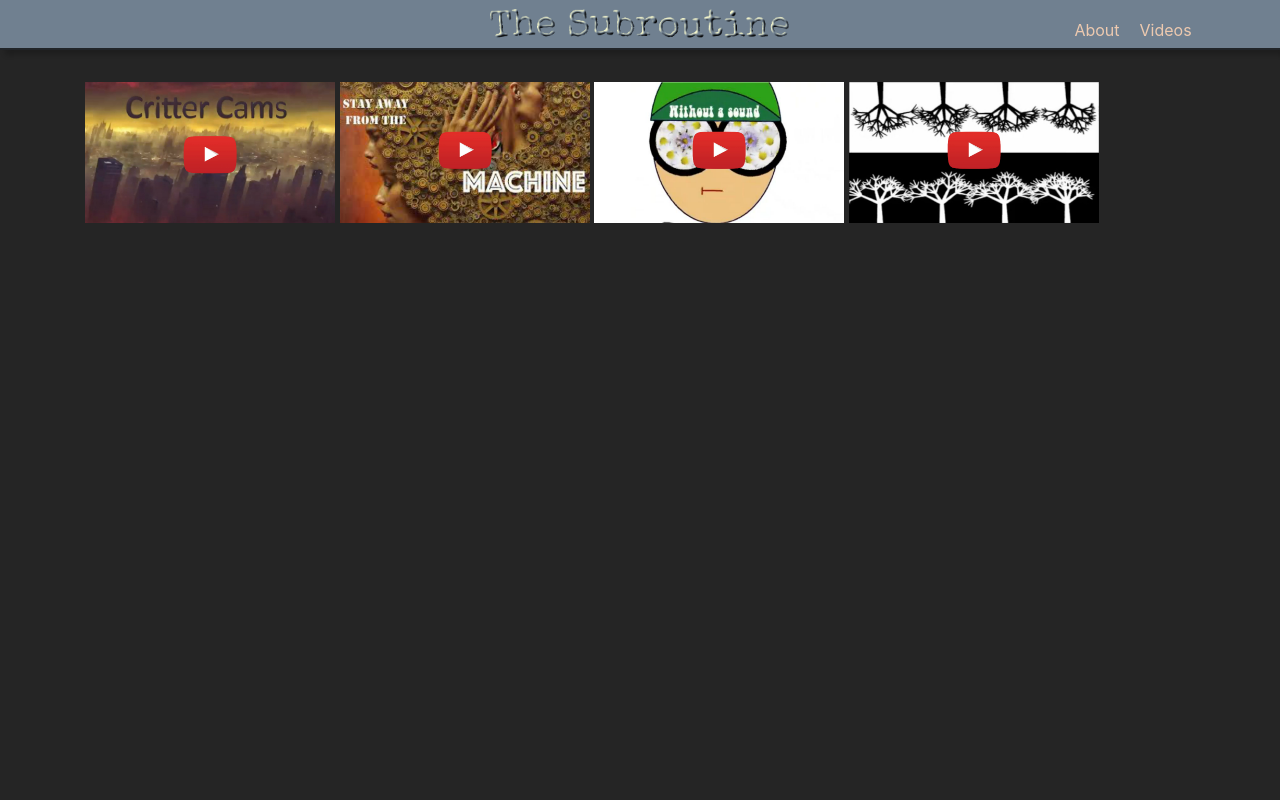
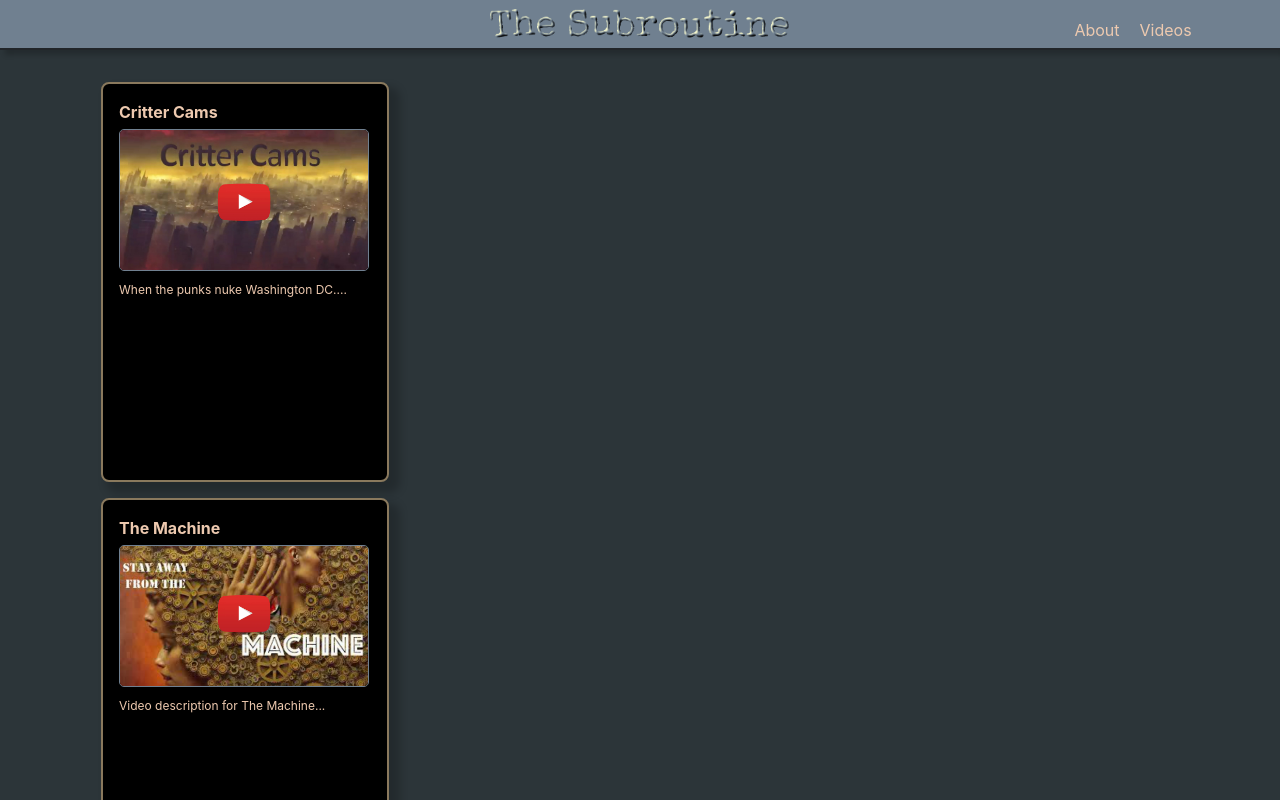
Before and after one commit to stanfordv/thesubroutine, a Next.js app: page /videos in a window 1280 px wide. Shown: the top 800 px of the page. Built offline with nearby package versions, Linux system fonts and the light colour scheme.

Commit message:
video basics

```diff
--- a/components/AudioPlayer/AudioPlayer.module.css
+++ b/components/AudioPlayer/AudioPlayer.module.css
@@ -105,6 +105,7 @@
 .circleplay {
     color: var(--color-uppermiddle);
     height: 12px;
+    margin-bottom: 2px;
 }
 
 .controlbtns .pausebtn {
--- a/components/VideoPlayer/index.js
+++ b/components/VideoPlayer/index.js
@@ -1,48 +1,31 @@
-/* components/videolist/index.js */
-import {
-  Card,
-  CardBody,
-  CardText,
-  CardImg,
-  CardTitle,
-  Col,
-  Row,
-} from "reactstrap";
+import { Card, CardBody, CardImg, CardTitle, CardText } from "reactstrap";
 import styles from "@/components/VideoPlayer/videoplayer.module.css";
 
 import Link from "next/link";
+import Image from "next/image";
 
-function VideoPlayer() {
+function VideoPlayer({ videos }) {
   return (
     <div className={styles.videoplayercontainer}>
-      <Link href="https://youtu.be/TjZsLNdLNTk">
-        <img
-          width="250px"
-          src="/videos/crittercamslink.png"
-          alt="crittercams image"
-        />
-      </Link>
-      &nbsp;
-      <Link href="https://www.youtube.com/watch?v=-7Ul4D3Rw78">
-        <img width="250px" src="/videos/machinethumb.png" alt="machine image" />
-      </Link>
-      &nbsp;
-      <Link href="https://www.youtube.com/watch?v=Sq5ZtXGA2pE">
-        <img
-          width="250px"
-          src="/videos/withoutasoundyoutubethumb.png"
-          alt="withoutasound image"
-        />
-      </Link>
-      &nbsp;
-      <Link href="https://www.youtube.com/watch?v=KHSBaBe5X5g">
-        <img
-          width="250px"
-          src="/videos/swayyoutubethumb.png"
-          alt="sway image"
-        />
-      </Link>
+      {videos.map((video, index) => (
+        <div className={styles.video_container} key={index}>
+          <div className={styles.video_title}>{video.name}</div>
+          <Link href={video.source} target="_blank">
+            <Image
+              className={styles.video_img}
+              src={video.image}
+              alt={video.name}
+              width={250}
+              height={140}
+            />
+          </Link>
+          <div className={styles.video_body}>
+            <div className={styles.video_text}>{video.description}</div>
+          </div>
+        </div>
+      ))}
     </div>
   );
 }
+
 export default VideoPlayer;
--- a/components/VideoPlayer/videoplayer.module.css
+++ b/components/VideoPlayer/videoplayer.module.css
@@ -1,3 +1,47 @@
-.videoplayercontainer {
-    margin-top: 2rem;
-}
+    .videoplayercontainer {
+        /* display: flex; */
+        margin-top: 2rem;
+        justify-content: center;
+        /* Aligns the container's items on the horizontal line(center in row direction) */
+        align-items: center;
+    }
+
+    .video_container {
+        background-color: var(--color-dark);
+        border: solid 2px var(--color-dustyorange);
+        border-radius: 8px;
+        box-shadow: 8px 8px 8px 3px rgba(0, 0, 0, 0.2);
+        margin: 16px;
+        padding: 16px;
+        width: 288px;
+        height: 400px;
+    }
+
+    .video_title {
+        font-size: 16px;
+        font-weight: bold;
+        color: var(--color-light);
+        margin-bottom: 5px;
+    }
+
+    .video_text {
+        font-size: 12px;
+        color: var(--color-light)
+    }
+
+    .video_img {
+        width: 250px;
+        height: auto;
+        border: solid 1px var(--color-bluegrey);
+        border-radius: 5px;
+        box-shadow: 5px 5px 5px 2px rgba(0, 0, 0, 0.2);
+        margin-bottom: 10px;
+    }
+
+    .row {
+        margin-bottom: 2rem;
+    }
+
+    .col {
+        padding-right: 2rem;
+    }
--- a/components/layout.module.css
+++ b/components/layout.module.css
@@ -1,5 +1,5 @@
     .fundamentals {
-        height: 1000px;
+        height: 100%;
         background-color: var( --color-darkgrey);
     }
 
--- a/pages/videos.js
+++ b/pages/videos.js
@@ -3,5 +3,35 @@
 import VideoPlayer from "@/components/VideoPlayer/index";
 
 export default () => {
-  return <VideoPlayer />;
+  const videos = [
+    {
+      name: "Critter Cams",
+      source: "https://youtu.be/TjZsLNdLNTk",
+      image: "/videos/crittercamslink.png",
+      description: "When the punks nuke Washington DC....",
+    },
+    {
+      name: "The Machine",
+      source: "https://www.youtube.com/watch?v=-7Ul4D3Rw78",
+      image: "/videos/machinethumb.png",
+      description: "Video description for The Machine...",
+    },
+    {
+      name: "Without a sound",
+      source: "https://www.youtube.com/watch?v=Sq5ZtXGA2pE",
+      image: "/videos/withoutasoundyoutubethumb.png",
+      description: "Video description for Without a sound...",
+    },
+    {
+      name: "Sway",
+      source: "https://www.youtube.com/watch?v=KHSBaBe5X5g",
+      image: "/videos/swayyoutubethumb.png",
+      description: "Video description for Sway...",
+    },
+  ];
+  return (
+    <div>
+      <VideoPlayer videos={videos} />
+    </div>
+  );
 };
--- a/styles/globals.css
+++ b/styles/globals.css
@@ -9,7 +9,7 @@
     /* Slate Gray */
     --color-dustyorange: #8A795D;
     /* Copper */
-    --color-darkgrey: #252525;
+    --color-darkgrey: #2C3539;
 }
 
 
```
